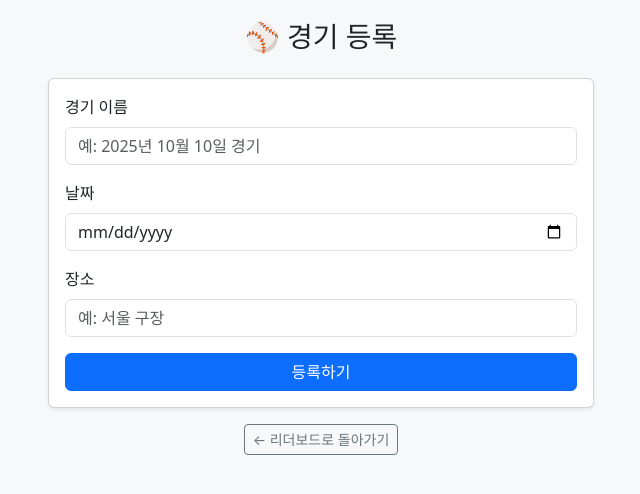
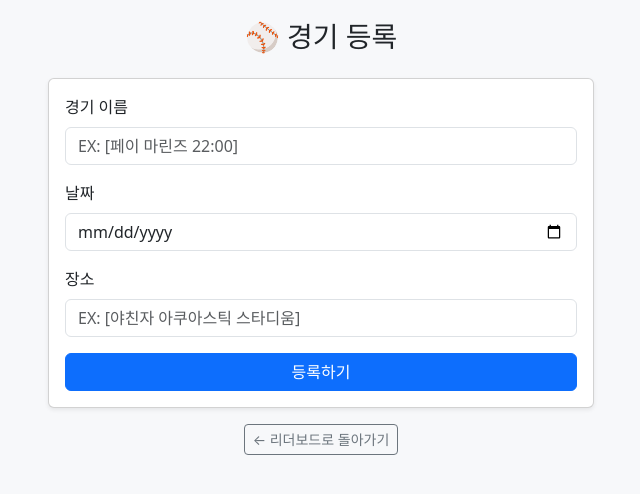
Before and after one commit to sunghun23/baseball_app, a Flask app: page /add_game in a window 1280 px wide. Shown: the part 56-550 px from the top of the page, without its empty margins (319-959 px from the left). Run offline with Flask 3, Linux system fonts and the light colour scheme; the visitor is signed in with stand-in values (Sample User, id 1); some libraries are stand-ins or nearby versions.

Commit message:
update: templates and UI changes

```diff
--- a/app.py
+++ b/app.py
@@ -8,7 +8,7 @@ from psycopg2.extras import RealDictCursor
 # -------------------- Config --------------------
 app = Flask(__name__)
 app.secret_key = os.getenv("SECRET_KEY", "dev_secret_key")
-ADMIN_CODE = os.getenv("ADMIN_CODE", "admin123")
+ADMIN_CODE = os.getenv("ADMIN_CODE", "amdin")
 DB_URL = os.getenv("DATABASE_URL")  # Supabase/Render PG URL
 
 # -------------------- DB Helpers --------------------
--- a/templates/add_game.html
+++ b/templates/add_game.html
@@ -9,7 +9,7 @@
         <form method="POST">
           <div class="mb-3">
             <label for="name" class="form-label">경기 이름</label>
-            <input type="text" name="name" id="name" class="form-control" placeholder="예: 2025년 10월 10일 경기" required>
+            <input type="text" name="name" id="name" class="form-control" placeholder="EX: [페이 마린즈 22:00] " required>
           </div>
 
           <div class="mb-3">
@@ -19,7 +19,7 @@
 
           <div class="mb-3">
             <label for="location" class="form-label">장소</label>
-            <input type="text" name="location" id="location" class="form-control" placeholder="예: 서울 구장">
+            <input type="text" name="location" id="location" class="form-control" placeholder="EX: [야친자 아쿠아스틱 스타디움]">
           </div>
 
           <button type="submit" class="btn btn-primary w-100">등록하기</button>
```
Also changed, not shown: templates/add_player.html (+1 -9 lines).
